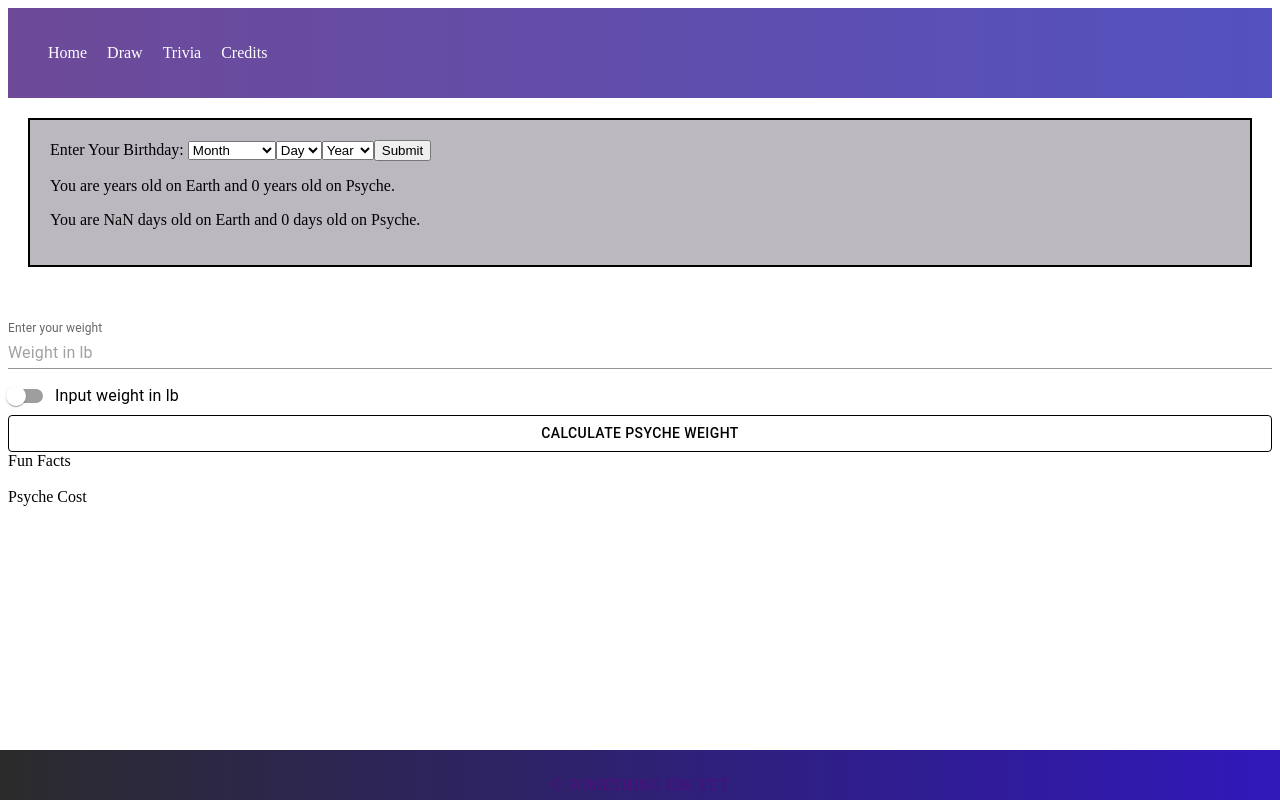
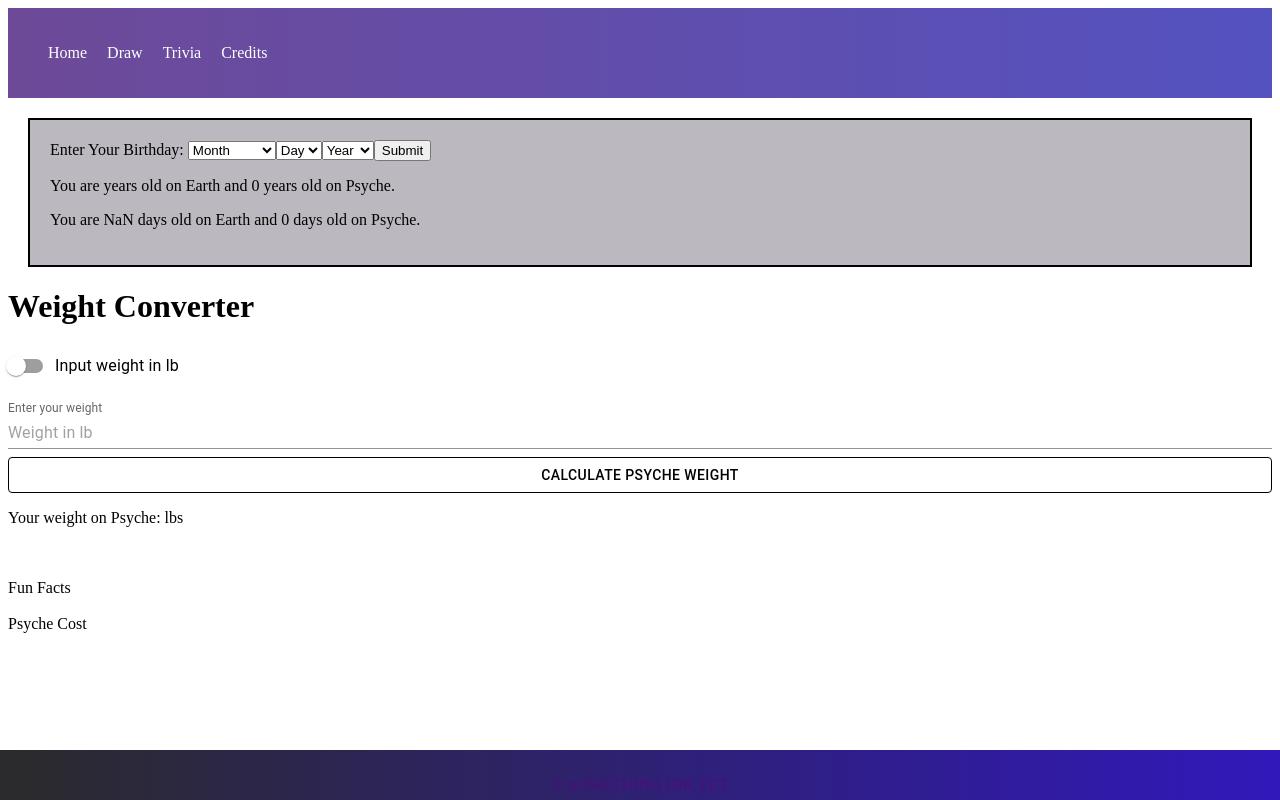
Before and after one commit to MissionToPsyche-Iridium/iridium_23f_year_sim-byu-i, a React (Create React App) app in the folder pysche/: page /Trivia in a window 1280 px wide. Built offline with nearby package versions, Linux system fonts and the light colour scheme.

Commit message:
finished WeightConverter component. also had to make changes to calcPsycheWeight function - fixes #87

```diff
--- a/pysche/src/components/weightConverter.js
+++ b/pysche/src/components/weightConverter.js
@@ -1,17 +1,37 @@
-import React from "react";
-import "./../componentsCSS/trivia.css"
-
+import React, { useState } from "react";
+import { Container, Typography, Box } from "@mui/material";
+import WeightSubmit from "./weightSubmit";
+import WeightInput from "./weightInput";
+import UnitSwitch from "./unitSwitch";
+import { calcPsycheWeight } from "../utils/conversions";
 
 function WeightConverter() {
-    return (
+  const [isKg, setIsKg] = useState(false);
+  const [weight, setWeight] = useState("");
+  const [psycheWeight, setPsycheWeight] = useState(null);
 
-        <div class="box">
+  const handleWeightChange = (value) => {
+    setWeight(value);
+  };
 
-            weight converter
+  const handleUnitToggle = (checked) => {
+    setIsKg(checked);
+  };
 
-        </div>
+  const handleCalculate = () => {
+    const result = calcPsycheWeight(weight, isKg);
+    setPsycheWeight(result);
+  };
 
-    );
+  return (
+    <div>
+      <h1>Weight Converter</h1>
+      <UnitSwitch isKg={isKg} onToggle={handleUnitToggle} />
+      <WeightInput weight={weight} isKg={isKg} onChange={handleWeightChange} />
+      <WeightSubmit onClick={handleCalculate} />
+      <p>Your weight on Psyche: {psycheWeight} {isKg ? 'kg' : 'lbs'}</p>
+    </div>
+  );
 }
 
-export default WeightConverter
+export default WeightConverter;
--- a/pysche/src/pages/triviaPage.js
+++ b/pysche/src/pages/triviaPage.js
@@ -1,20 +1,18 @@
 import React from "react";
-// import BasicSwitch from "../../weightSwitch.js";
 import WeightInput from "../components/weightInput.js";
 import UnitSwitch from "../components/unitSwitch.js"
 import WeightSubmit from "../components/weightSubmit.js";
 import AgeConverter from "../components/ageConverter";
 import FunFacts from "../components/funFacts";
 import PsycheCost from "../components/psycheCost";
+import WeightConverter from "../components/weightConverter.js";
 
 const TriviaPage = () => (
   <main>
 
     <AgeConverter />
+    <WeightConverter />
     <br></br>
-    <WeightInput />
-    <UnitSwitch />
-    <WeightSubmit />
     <br></br>
     <FunFacts />
     <br></br>
--- a/pysche/src/utils/conversions.js
+++ b/pysche/src/utils/conversions.js
@@ -1,11 +1,12 @@
 export { calcPsycheWeight };
 
-function calcPsycheWeight(earthWeight) {
-    // converts given Earth weight into Psyche weight. This function can take lbs or kg for parameter and will spit out the respective unit. (we can add a button later that will dictate what unit the user is inputting later)
+function calcPsycheWeight(earthWeight, isKg) {
+    // converts given Earth weight into Psyche weight. This function can take lbs or kg for parameter and will spit out the respective unit. (we can add a button later that will dictate what unit the user is inputting later).
     // parametes:
     //     earthWeight: weight on Earth (kg or lbs)
     // return:
     //     weight on Psyche (in respective unit)
-    const psycheWeight = earthWeight * (0.144 / 9.8);
-    return Number(psycheWeight.toFixed(2));
+    const weightInKg = isKg ? parseFloat(earthWeight) : parseFloat(earthWeight) * 0.453592;
+    const psycheWeight = weightInKg * (0.144 / 9.8);
+    return parseFloat(psycheWeight.toFixed(2));
 }
```
Also changed, not shown: 1 other file (tests, documents, lock files or other folders).
